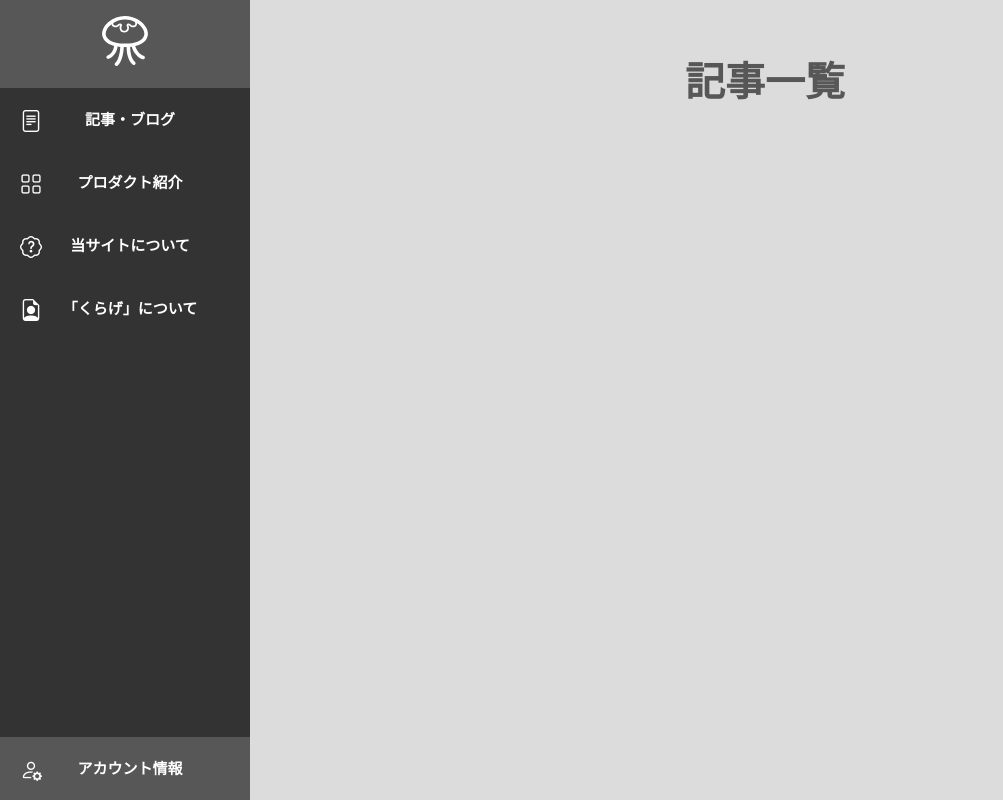
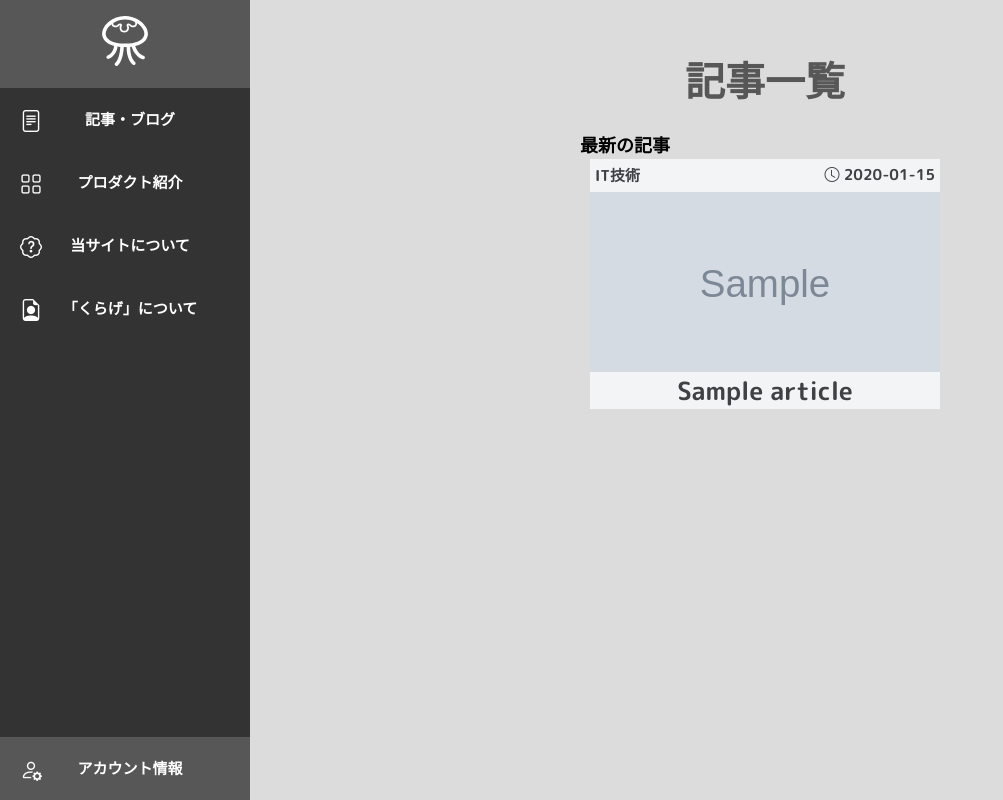
Before and after one commit to k-azuki-t/Django_Article_Project, a Django app: page /articles/ in a window 1280 px wide. Shown: the whole page, without its empty margins (0-1003 px from the left). Run offline with Django 5.2, Linux system fonts and the light colour scheme; tables that the repository leaves empty hold one stand-in row (values such as "Sample post"); grey boxes marked "Sample" are stand-in pictures; some libraries are stand-ins or nearby versions.

Commit message:
記事一覧が表示されるよう編集（CSS負債あり）

```diff
--- a/articles/urls.py
+++ b/articles/urls.py
@@ -4,7 +4,7 @@ from .views import *
 app_name = 'articles'
 
 urlpatterns = [
-    path('', ArticleTopView.as_view(), name='top'),
+    path('', ArticleListView.as_view(), name='top'),
     path('edit/', ArticleEditView.as_view(), name='edit'),
     path('<int:pk>/', ArticleDetailView.as_view(), name='detail'),
     path('<int:article_id>/favorite/', registerFavorite, name='favorite'),
--- a/articles/views.py
+++ b/articles/views.py
@@ -1,20 +1,12 @@
 from django.shortcuts import render
-from django.views.generic import TemplateView, CreateView, DetailView
+from django.views.generic import TemplateView, CreateView, DetailView, ListView
 from .forms import ContentForm
 from django.urls import reverse_lazy
 from .models import Article, Favorite
 from django.http import JsonResponse, HttpResponse
-from django.contrib.auth.decorators import login_required
-from django.views.decorators.csrf import csrf_exempt
-from django.core.files.storage import default_storage
-from django.contrib.auth.mixins import LoginRequiredMixin
 
 
 # Create your views here.
-
-class ArticleTopView(TemplateView):
-    template_name = 'articles/articles_top.html'
-
 
 class ArticleEditView(CreateView):
     model = Article
@@ -48,6 +40,11 @@ class ArticleDetailView(DetailView):
         return context
 
 
+class ArticleListView(ListView):
+    model = Article
+    template_name = 'articles/articles_list.html'
+
+
 # お気に入り登録用API
 def registerFavorite(request, article_id):
     if not request.user.is_authenticated:
@@ -79,13 +76,3 @@ def addViewedCount(request, article_id):
         return HttpResponse(status=200)
 
     return JsonResponse({'redirect_url': '/'}, status=400)
-
-# @csrf_exempt
-# def upload_image(request):
-#     if request.method == 'POST' and request.FILES['header_img_url']:
-#         file = request.FILES['header_img_url']
-#         file_name = default_storage.save(f'header_img/{file.name}', file)
-#         file_url = default_storage.url(file_name)
-#         return JsonResponse({'file_url': file_url})
-
-#     return JsonResponse({'error': 'Invalid request'}, status=400)
--- /dev/null
+++ b/static/css/article-list.css
@@ -0,0 +1,68 @@
+.article-list {
+    display: flex;
+    flex-direction: row;
+    max-width: 80vw;
+    margin: 0 auto;
+    overflow-x: auto;
+    white-space: nowrap;
+}
+.article-list::-webkit-scrollbar {
+    height: 6px; /* 横スクロールバーの場合は height に設定 */
+}
+.article-list::-webkit-scrollbar-thumb {
+    background: #4e4e4e;
+    border-radius: 5px;
+}
+.article-list::-webkit-scrollbar-track {
+    background: transparent;
+    width: 6px;
+    border-radius: 5px;
+}
+
+.article-list .article-list-name{
+    font-size: 25px;
+}
+
+.article-list .article {
+    width: 350px;
+    height: 250px;
+    flex: 0 0 auto;
+    margin: 0 10px;
+    position: relative;
+    cursor: pointer;
+}
+.article-list .article img {
+    object-fit: cover;
+    width: 100%;
+    height:100%;
+    display: block;
+}
+
+.article-label {
+    color:black;
+    background-color: white;
+    opacity: 0.7;
+}
+
+.article-upper-label {
+    width: 100%;
+    font-size: 15px;
+    position: absolute;
+    top: 0;
+    left: 0;
+    display: flex;
+    flex-direction: row;
+    justify-content: space-between;
+}
+
+.article-upper-label-element {
+    padding: 5px;
+}
+
+.article-downer-label {
+    position: absolute;
+    bottom: 0;
+    text-align: center;
+    width: 100%;
+    font-size:25px;
+}
--- a/static/css/article-top.css
+++ b/static/css/article-top.css
@@ -1,8 +1,8 @@
-.content-container {
+/* .content-container {
     display: flex;
     height: 100%;
     width: 100%;
-}
+} */
 .article-edit-icon {
     position: fixed;
     margin-left: 75%;
--- a/static/css/style.css
+++ b/static/css/style.css
@@ -7,7 +7,26 @@ body {
     height: 100%;
     position: relative;
     font-size: 18px;
+    overflow-x: hidden;
+    max-width: 100vw;
 }
+
+/* スクロールバーの全体部分 */
+body::-webkit-scrollbar {
+    width: 6px; /* 横スクロールバーの場合は height に設定 */
+}
+/* スクロールバーのつまみ部分 */
+body::-webkit-scrollbar-thumb {
+    background: #4e4e4e;
+    border-radius: 5px;
+}
+/* スクロールバーのトラック部分 */
+body::-webkit-scrollbar-track {
+    background: transparent;
+    width: 6px;
+    border-radius: 5px;
+}
+
 
 /* side-navbar start */
 .container {
@@ -102,10 +121,11 @@ body {
 .main-content {
     margin-left: 250px;
     width: 100%;
+    max-width: 100vw;
     height: 100%;
     display: flex;
     flex-direction: column;
-    /* align-items: center; */
+    align-items: center;
 }
 /* base.html end */
 
--- a/templates/articles/articles_edit.html
+++ b/templates/articles/articles_edit.html
@@ -40,7 +40,7 @@
             <div class="article-edit-button-containor">
                 <button id="edit" class="article-edit-button" onclick="changeDisplayStatus('edit'); event.preventDefault()">edit</button>
                 <button id="preview" class="article-edit-button" onclick="changeDisplayStatus('preview'); event.preventDefault()">preview</button>
-                <button class="article-edit-button submit-button">投稿</button>
+                <button class="article-edit-button submit-button">Post</button>
             </div>
             {{ form.content }}
         </div>
--- /dev/null
+++ b/templates/articles/articles_list.html
@@ -0,0 +1,55 @@
+{% extends "base.html" %}
+
+{% block content %}
+
+    {% load static %} <!-- neither you load static-tag in base.html, you must load static-tag here again -->
+
+    <div class="title">
+        記事一覧
+    </div>
+
+    <div style="margin: 0 auto; max-width: 80%;">
+        <div class="article-list-name">
+            最新の記事
+        </div>
+        <div class="article-list">
+            {% for article in object_list %}
+            <div class="article">
+                <img src="{{ article.header_img_url.url }}" alt="">
+                <div class="article-label article-upper-label">
+                    <div class="article-upper-label-element">
+                        {{ article.get_category_display }}
+                    </div>
+                    <div class="article-upper-label-element">
+                        <i class="bi bi-clock"></i>
+                        {{ article.created_at | date:"Y-m-d" }}
+                    </div>
+                </div>
+                <div class="article-label article-downer-label">
+                    {{ article.title }}
+                </div>
+                <a href="{% url 'articles:detail' article.pk %}" style="display: none;"></a>
+            </div>
+            {% endfor %}
+        </div>
+    </div>
+
+    <!-- <div class="content-container"> -->
+        {% if user.is_authenticated %}
+        <div class="article-edit-icon">
+            <a href="{% url 'articles:edit' %}"><i class="bi bi-pencil-square"></i></a>
+        </div>
+        {% endif %}
+    <!-- </div> -->
+
+    <script>
+        const articleList = document.querySelectorAll('.article-list .article');
+        articleList.forEach(article => {
+            article.addEventListener('click', () => {
+                article.querySelector('a').click();
+            });
+        });
+    </script>
+
+
+{% endblock %}
--- a/templates/articles/articles_top.html
+++ /dev/null
@@ -1,20 +0,0 @@
-{% extends "base.html" %}
-
-{% block content %}
-
-    {% load static %} <!-- neither you load static-tag in base.html, you must load static-tag here again -->
-
-    <div class="title">
-        記事一覧
-    </div>
-
-    <div class="content-container">
-        {% if user.is_authenticated %}
-        <div class="article-edit-icon">
-            <a href="{% url 'articles:edit' %}"><i class="bi bi-pencil-square"></i></a>
-        </div>
-        {% endif %}
-    </div>
-
-
-{% endblock %}
--- a/templates/base.html
+++ b/templates/base.html
@@ -13,6 +13,7 @@
     <link rel="stylesheet" href="{% static 'css/article-top.css' %}">
     <link rel="stylesheet" href="{% static 'css/article-edit.css' %}">
     <link rel="stylesheet" href="{% static 'css/article-detail.css' %}">
+    <link rel="stylesheet" href="{% static 'css/article-list.css' %}">
     <link rel="stylesheet" href="{% static 'markdownx/admin/css/markdownx.css' %}">
     <link rel="stylesheet" href="https://cdnjs.cloudflare.com/ajax/libs/highlight.js/11.9.0/styles/default.min.css">
     <script src="{% static 'markdownx/js/markdownx.js' %}"></script>
```
